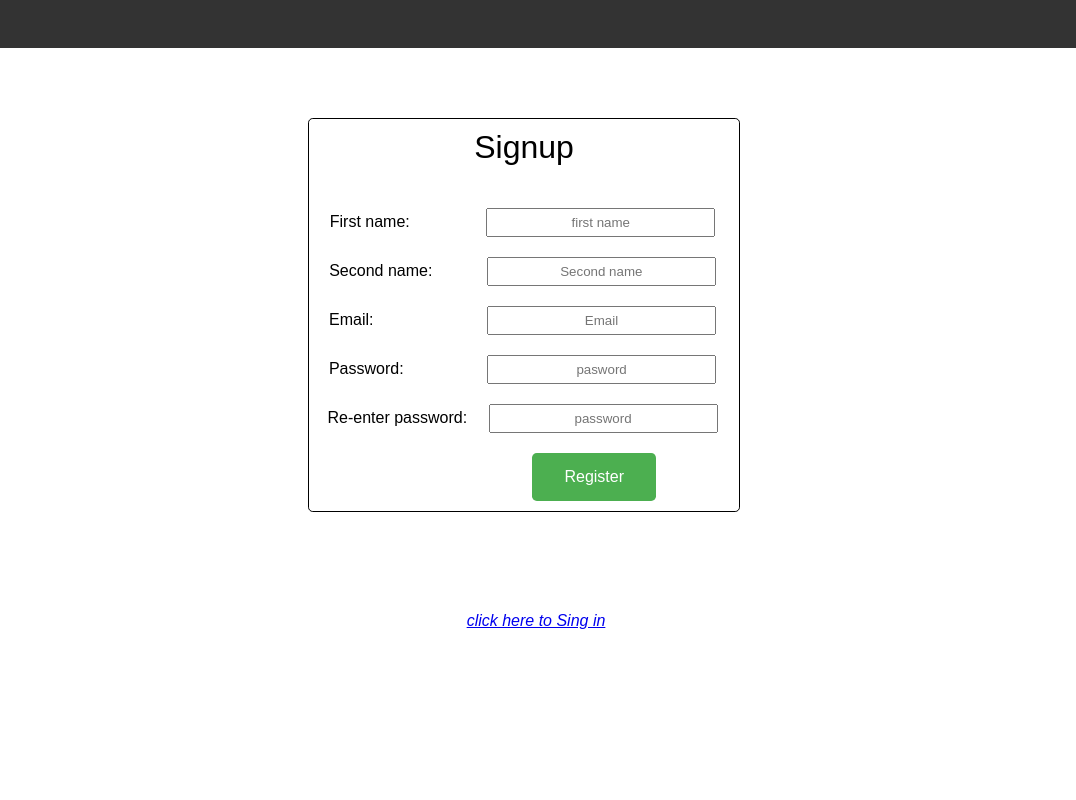
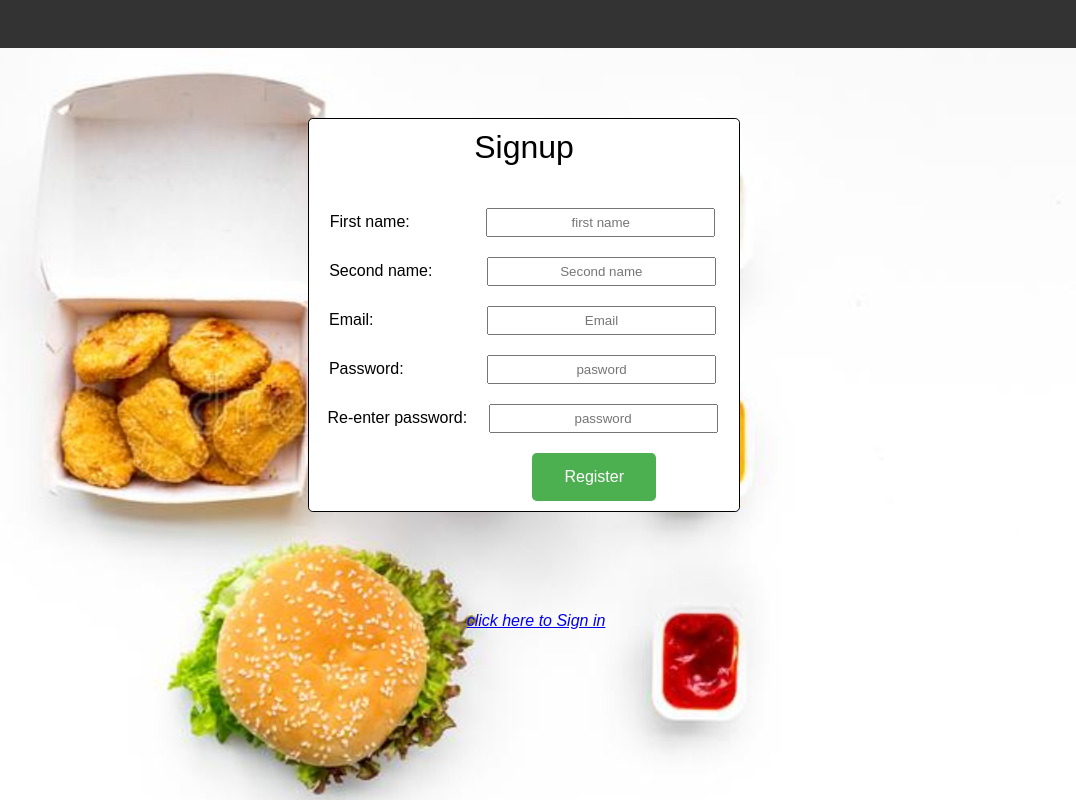
Before and after one commit to mozzy22/Fast-Food-Fast, a plain HTML site: page UI/HTML/signup.html in a window 1280 px wide. Shown: the full height of the page, 204-1280 px from the left. Drawn offline with Linux system fonts and the light colour scheme.

Commit message:
add background image  [#160415690]

```diff
--- a/UI/CSS/adminpage.css
+++ b/UI/CSS/adminpage.css
@@ -2,6 +2,8 @@ body {
     margin: 0;
     font-family:  sans-serif;
     background-color: white;
+    background:url(../IMAGES/bg2.jpg) no-repeat center center fixed;
+    background-size: cover;
   }
 
 
@@ -107,6 +109,7 @@ p{
     height: 640px;
     display: none;
     margin-left: 10px;
+    background-color: white;
 }
 
 #div1{
--- a/UI/CSS/index.css
+++ b/UI/CSS/index.css
@@ -2,6 +2,8 @@ body {
     margin: 0;
     font-family:  sans-serif;
     background-color: white;
+    background:url(../IMAGES/bg2.jpg) no-repeat center center fixed;
+    background-size: cover;
   }
 
 
@@ -14,6 +16,7 @@ body {
     border-radius:0.3rem;
     border-width:1px;
     text-align:center;
+    background-color: white;
 
 }
 #formA {
--- a/UI/CSS/orderpage.css
+++ b/UI/CSS/orderpage.css
@@ -2,6 +2,8 @@ body {
     margin: 0;
     font-family:  sans-serif;
     background-color: white;
+    background:url(../IMAGES/bg2.jpg) no-repeat center center fixed;
+    background-size: cover;
   }
 
 
@@ -107,6 +109,7 @@ p{
     height: 640px;
     display: none;
     margin-left: 10px;
+    background-color: white;
 }
 
 #div1{
--- a/UI/CSS/signup.css
+++ b/UI/CSS/signup.css
@@ -2,6 +2,8 @@ body {
     margin: 0;
     font-family:  sans-serif;
     background-color: white;
+    background:url(../IMAGES/bg2.jpg) no-repeat center center fixed;
+    background-size: cover;
   }
 
 
@@ -14,6 +16,7 @@ body {
     border-radius:0.3rem;
     border-width:1px;
     text-align:center;
+    background-color: white;
 
 }
 #formA {
--- a/UI/HTML/signup.html
+++ b/UI/HTML/signup.html
@@ -63,7 +63,7 @@
     </div>
 
     <div id = "footer">
-    <a href = "../../index.html">click here to Sing in</a>
+    <a href = "../../index.html">click here to Sign in</a>
     </div>
 
 </body>
```
Also changed, not shown: UI/IMAGES/bg.jpg (added), UI/IMAGES/bg2.jpg (added).
